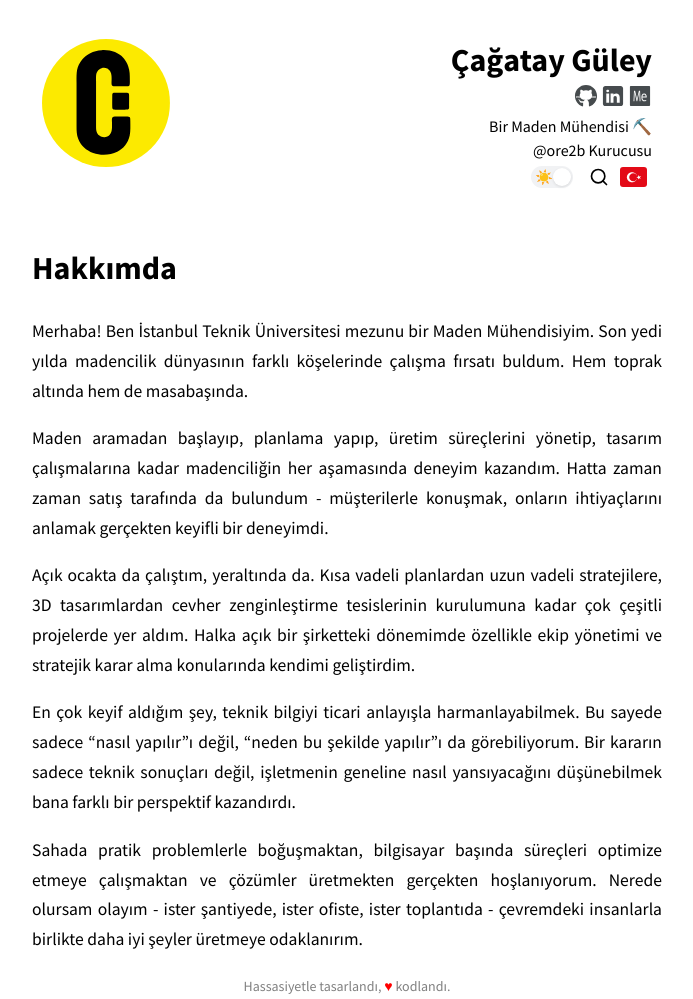
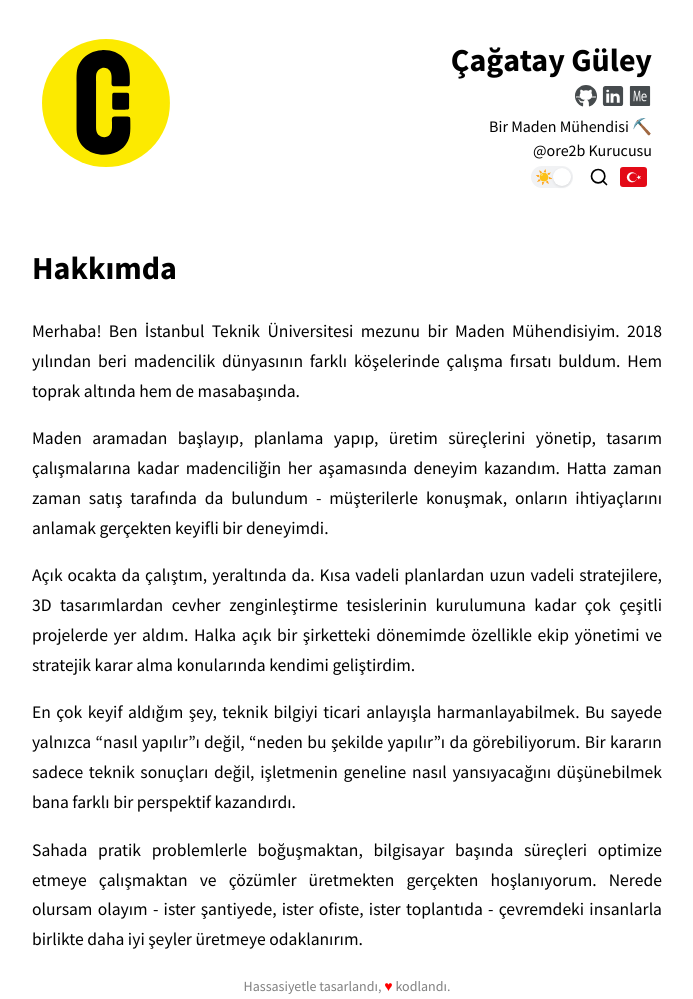
Before and after one commit to guleyc/blog-tr, a Jekyll site: the page built from hakkimda.md, in a window 1280 px wide. Shown: the whole page, without its empty margins (293-986 px from the left). Built offline with Jekyll 4.4.1, drawn with Linux system fonts in a browser that asks for light colours; comment, search, counter and statistics services are not loaded.

Commit message:
Update hakkimda.md

```diff
--- a/hakkimda.md
+++ b/hakkimda.md
@@ -10,12 +10,12 @@ redirect_from:
 author: Çağatay Güley
 ---
 
-Merhaba! Ben İstanbul Teknik Üniversitesi mezunu bir Maden Mühendisiyim. Son yedi yılda madencilik dünyasının farklı köşelerinde çalışma fırsatı buldum. Hem toprak altında hem de masabaşında.
+Merhaba! Ben İstanbul Teknik Üniversitesi mezunu bir Maden Mühendisiyim. 2018 yılından beri madencilik dünyasının farklı köşelerinde çalışma fırsatı buldum. Hem toprak altında hem de masabaşında.
 
 Maden aramadan başlayıp, planlama yapıp, üretim süreçlerini yönetip, tasarım çalışmalarına kadar madenciliğin her aşamasında deneyim kazandım. Hatta zaman zaman satış tarafında da bulundum - müşterilerle konuşmak, onların ihtiyaçlarını anlamak gerçekten keyifli bir deneyimdi.
 
 Açık ocakta da çalıştım, yeraltında da. Kısa vadeli planlardan uzun vadeli stratejilere, 3D tasarımlardan cevher zenginleştirme tesislerinin kurulumuna kadar çok çeşitli projelerde yer aldım. Halka açık bir şirketteki dönemimde özellikle ekip yönetimi ve stratejik karar alma konularında kendimi geliştirdim.
 
-En çok keyif aldığım şey, teknik bilgiyi ticari anlayışla harmanlayabilmek. Bu sayede sadece "nasıl yapılır"ı değil, "neden bu şekilde yapılır"ı da görebiliyorum. Bir kararın sadece teknik sonuçları değil, işletmenin geneline nasıl yansıyacağını düşünebilmek bana farklı bir perspektif kazandırdı.
+En çok keyif aldığım şey, teknik bilgiyi ticari anlayışla harmanlayabilmek. Bu sayede yalnızca "nasıl yapılır"ı değil, "neden bu şekilde yapılır"ı da görebiliyorum. Bir kararın sadece teknik sonuçları değil, işletmenin geneline nasıl yansıyacağını düşünebilmek bana farklı bir perspektif kazandırdı.
 
 Sahada pratik problemlerle boğuşmaktan, bilgisayar başında süreçleri optimize etmeye çalışmaktan ve çözümler üretmekten gerçekten hoşlanıyorum. Nerede olursam olayım - ister şantiyede, ister ofiste, ister toplantıda - çevremdeki insanlarla birlikte daha iyi şeyler üretmeye odaklanırım.
```
